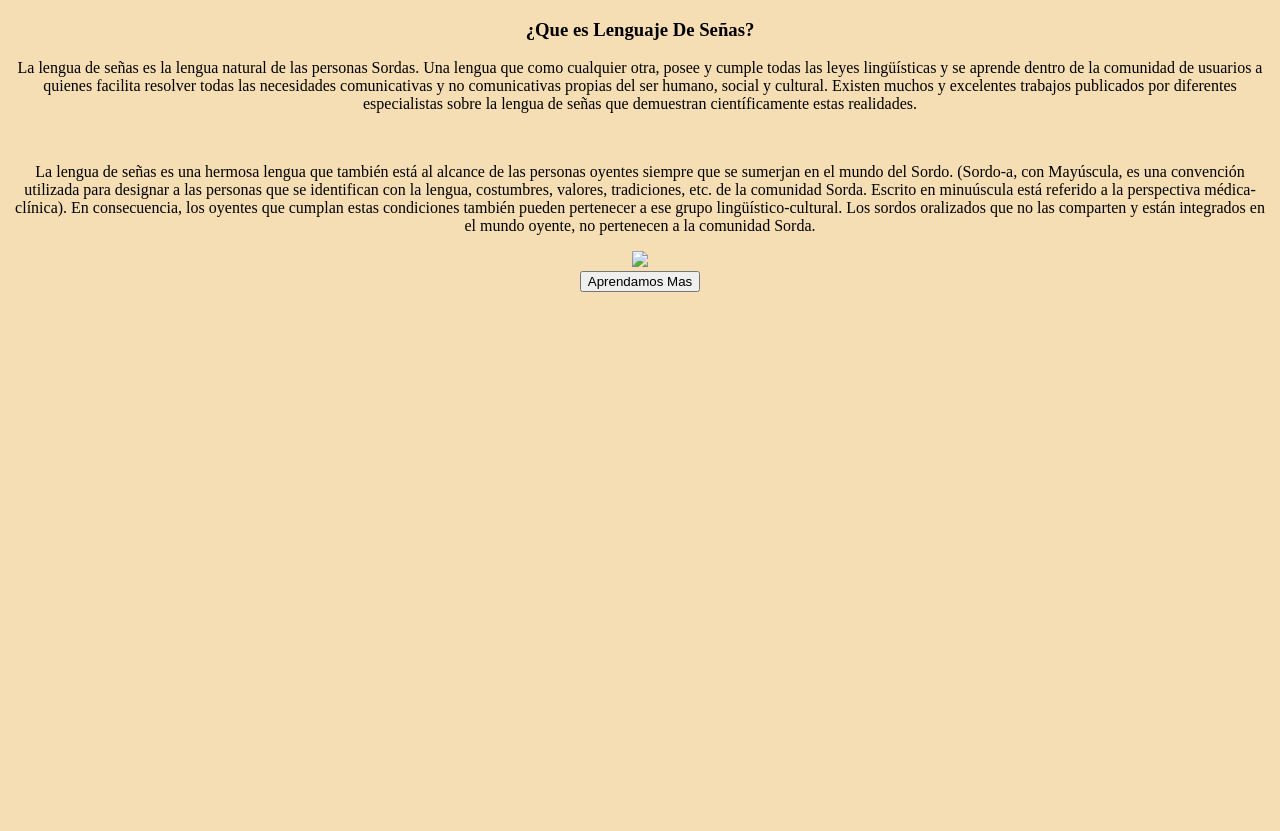
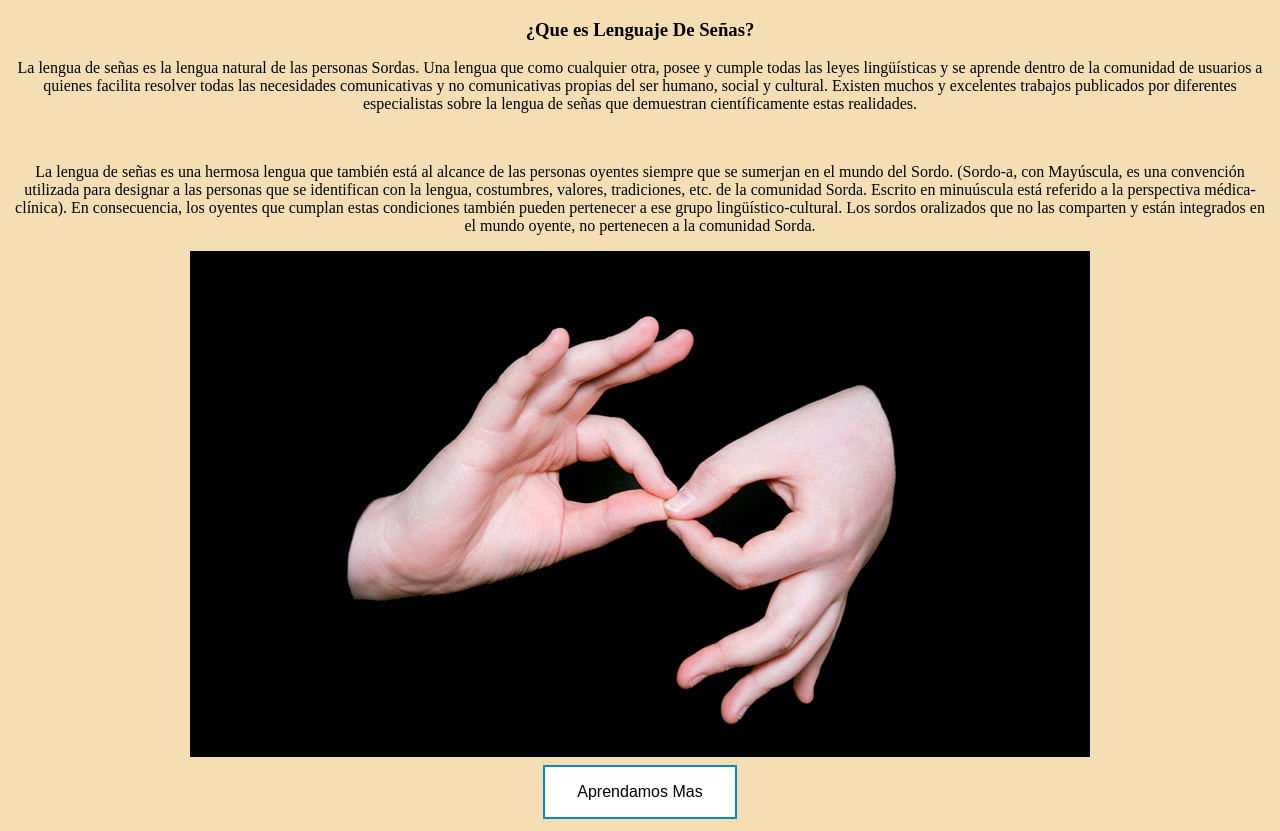
Before and after one commit to AlfredoCarias/ProyectoProgra3, a plain HTML site: page Proyecto/lenguaje/index.html in a window 1280 px wide. Before the commit the page ends 800 px from the top, so only its background shows below. Drawn offline with Linux system fonts and the light colour scheme; the site is published under a folder, as on GitHub Pages, so addresses that start at the root find nothing.

Commit message:
Update index.html

```diff
--- a/Proyecto/lenguaje/index.html
+++ b/Proyecto/lenguaje/index.html
@@ -2,7 +2,7 @@
 <html>
 <head>
 <meta charset="utf-8" name="viewpoint" content="width=device-width, initial-scale=1"/>
-<link rel="stylesheet" href="/Proyecto/estilos.css"/>
+<link rel="stylesheet" href="../estilos.css"/>
 <title>Test</title>
 </head>
 <body style="background-color: wheat;" text-align="center">
@@ -12,11 +12,11 @@
         <br>
         <p>La lengua de señas es una hermosa lengua que también está al alcance de las personas oyentes siempre que se sumerjan en el mundo del Sordo. (Sordo-a, con Mayúscula, es una convención utilizada para designar a las personas que se identifican con la lengua, costumbres, valores, tradiciones, etc. de la comunidad Sorda. Escrito en minuúscula está referido a la perspectiva médica-clínica). En consecuencia, los oyentes que cumplan estas condiciones también pueden pertenecer a ese grupo lingüístico-cultural. Los sordos oralizados que no las comparten y están integrados en el mundo oyente, no pertenecen a la comunidad Sorda.</p>
 
-        <img src="/Proyecto/images/lenguaje.jpg">
+        <img src="../images/lenguaje.jpg">
         <br>
 
 
-<a href="\Proyecto\material\index.html"><input class="button button2" type="button" value="Aprendamos Mas"></a>
+<a href="..\material\index.html"><input class="button button2" type="button" value="Aprendamos Mas"></a>
 
     </center>
 
```
